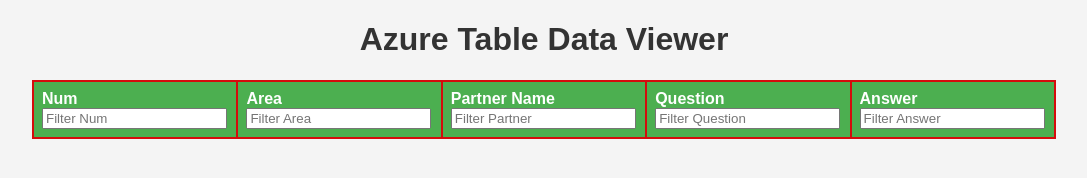
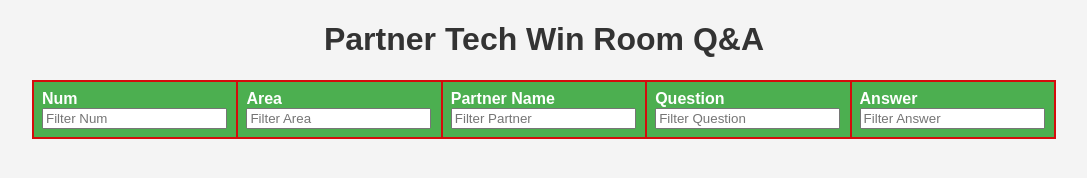
Before and after one commit to PartnerTechWinRoom/PTWRFAQs, a website: page index.html in a window 1280 px wide. Shown: the whole page, without its empty margins (96-1183 px from the left). Drawn offline with Linux system fonts and the light colour scheme; no server answers.

Commit message:
Update index.html Partner Tech Win Room Q&A

```diff
--- a/index.html
+++ b/index.html
@@ -8,7 +8,7 @@
 </head>
 <body>
     <div class="container">
-        <h1>Azure Table Data Viewer</h1>
+        <h1>Partner Tech Win Room Q&A </h1>
         <table id="data-table" class="table">
             <thead>
                 <tr>
```
